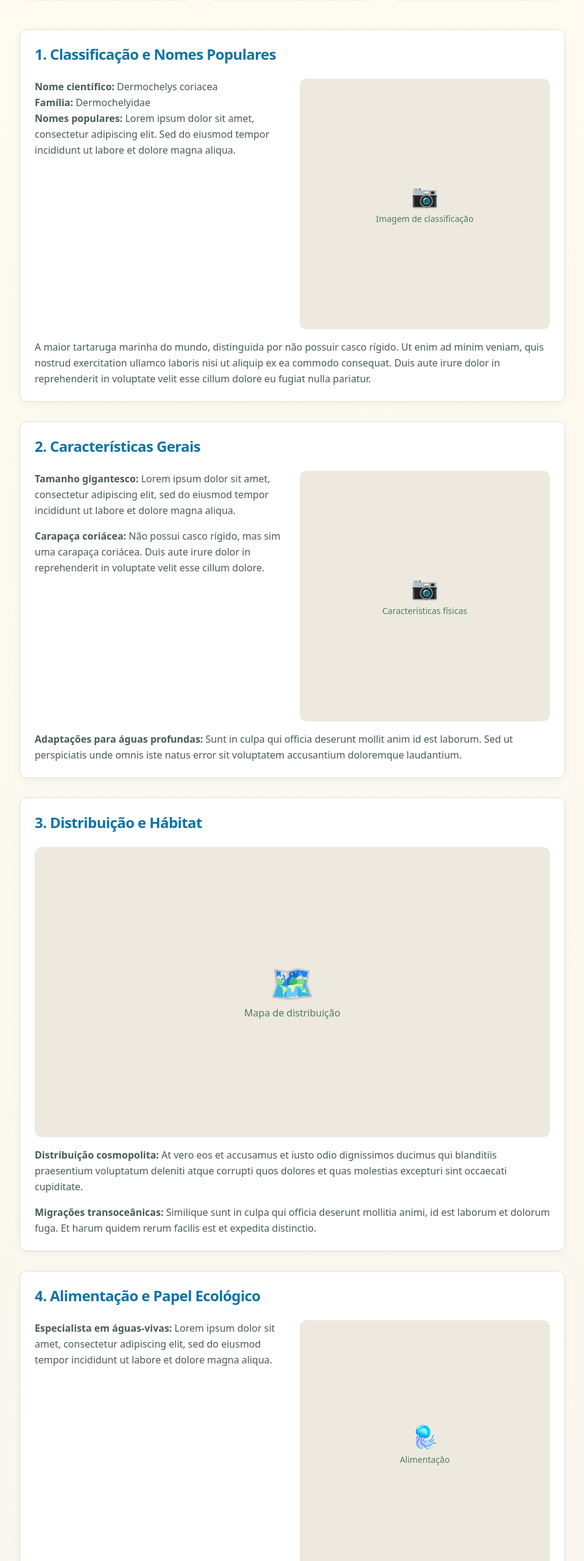
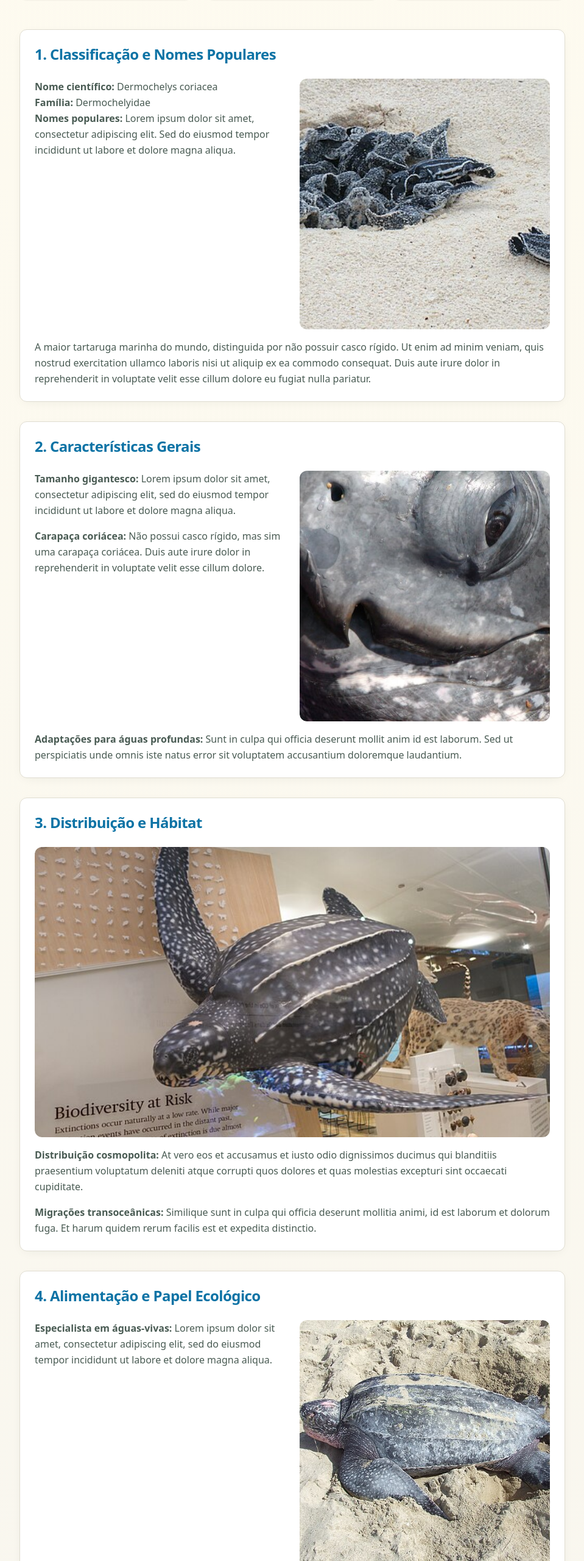
Before and after one commit to MatheusToyota/tartarugas-do-brasil-viz, a React (Vite) app: page /tartaruga-de-couro in a window 1280 px wide. Shown: the part 946-3506 px from the top of the page at 61% size, without its empty margins (160-1119 px from the left). Built offline with nearby package versions, Linux system fonts and the light colour scheme.

Commit message:
Fix turtle images and conservation section

```diff
--- a/src/pages/TartarugaCabecuda.tsx
+++ b/src/pages/TartarugaCabecuda.tsx
@@ -283,12 +283,6 @@ filhotes, além de campanhas educativas junto às comunidades.
 proteção ambiental no litoral da Bahia e Sergipe, e o Parque Nacional Marinho de Abrolhos
 (BA).
                 </p>
-                <div className="aspect-video bg-muted rounded-lg flex items-center justify-center">
-                  <div className="text-center text-muted-foreground">
-                    <div className="text-6xl mb-2">🛡️</div>
-                    <p>Esforços de conservação</p>
-                  </div>
-                </div>
               </CardContent>
             </Card>
 
--- a/src/pages/TartarugaDeCouro.tsx
+++ b/src/pages/TartarugaDeCouro.tsx
@@ -98,11 +98,12 @@ const TartarugaDeCouro = () => {
                       <strong>Nomes populares:</strong> Lorem ipsum dolor sit amet, consectetur adipiscing elit. Sed do eiusmod tempor incididunt ut labore et dolore magna aliqua.
                     </p>
                   </div>
-                  <div className="aspect-square bg-muted rounded-lg flex items-center justify-center">
-                    <div className="text-center text-muted-foreground">
-                      <div className="text-4xl mb-2">📷</div>
-                      <p className="text-sm">Imagem de classificação</p>
-                    </div>
+                  <div className="aspect-square bg-muted rounded-lg flex items-center justify-center overflow-hidden">
+                    <img
+                      src={couroImg2}
+                      alt="Classificação tartaruga-de-couro"
+                      className="object-cover w-full h-full rounded-lg"
+                    />
                   </div>
                 </div>
                 <p className="text-foreground/80 leading-relaxed">
@@ -125,11 +126,12 @@ const TartarugaDeCouro = () => {
                       <strong>Carapaça coriácea:</strong> Não possui casco rígido, mas sim uma carapaça coriácea. Duis aute irure dolor in reprehenderit in voluptate velit esse cillum dolore.
                     </p>
                   </div>
-                  <div className="aspect-square bg-muted rounded-lg flex items-center justify-center">
-                    <div className="text-center text-muted-foreground">
-                      <div className="text-4xl mb-2">📷</div>
-                      <p className="text-sm">Características físicas</p>
-                    </div>
+                  <div className="aspect-square bg-muted rounded-lg flex items-center justify-center overflow-hidden">
+                    <img
+                      src={couroImg3}
+                      alt="Características físicas tartaruga-de-couro"
+                      className="object-cover w-full h-full rounded-lg"
+                    />
                   </div>
                 </div>
                 <p className="text-foreground/80 leading-relaxed">
@@ -143,11 +145,12 @@ const TartarugaDeCouro = () => {
                 <CardTitle className="text-2xl text-primary">3. Distribuição e Hábitat</CardTitle>
               </CardHeader>
               <CardContent className="space-y-4">
-                <div className="aspect-video bg-muted rounded-lg flex items-center justify-center mb-4">
-                  <div className="text-center text-muted-foreground">
-                    <div className="text-6xl mb-2">🗺️</div>
-                    <p>Mapa de distribuição</p>
-                  </div>
+                <div className="aspect-video bg-muted rounded-lg flex items-center justify-center mb-4 overflow-hidden">
+                  <img
+                    src={couroImg4}
+                    alt="Distribuição tartaruga-de-couro"
+                    className="object-cover w-full h-full rounded-lg"
+                  />
                 </div>
                 <p className="text-foreground/80 leading-relaxed">
                   <strong>Distribuição cosmopolita:</strong> At vero eos et accusamus et iusto odio dignissimos ducimus qui blanditiis praesentium voluptatum deleniti atque corrupti quos dolores et quas molestias excepturi sint occaecati cupiditate.
@@ -169,11 +172,12 @@ const TartarugaDeCouro = () => {
                       <strong>Especialista em águas-vivas:</strong> Lorem ipsum dolor sit amet, consectetur adipiscing elit, sed do eiusmod tempor incididunt ut labore et dolore magna aliqua.
                     </p>
                   </div>
-                  <div className="aspect-square bg-muted rounded-lg flex items-center justify-center">
-                    <div className="text-center text-muted-foreground">
-                      <div className="text-4xl mb-2">🪼</div>
-                      <p className="text-sm">Alimentação</p>
-                    </div>
+                  <div className="aspect-square bg-muted rounded-lg flex items-center justify-center overflow-hidden">
+                    <img
+                      src={couroImg5}
+                      alt="Alimentação tartaruga-de-couro"
+                      className="object-cover w-full h-full rounded-lg"
+                    />
                   </div>
                 </div>
                 <p className="text-foreground/80 leading-relaxed">
@@ -187,11 +191,12 @@ const TartarugaDeCouro = () => {
                 <CardTitle className="text-2xl text-primary">5. Reprodução e Ciclo de Vida</CardTitle>
               </CardHeader>
               <CardContent className="space-y-4">
-                <div className="aspect-video bg-muted rounded-lg flex items-center justify-center mb-4">
-                  <div className="text-center text-muted-foreground">
-                    <div className="text-6xl mb-2">🥚</div>
-                    <p>Processo reprodutivo</p>
-                  </div>
+                <div className="aspect-video bg-muted rounded-lg flex items-center justify-center mb-4 overflow-hidden">
+                  <img
+                    src={couroImg6}
+                    alt="Processo reprodutivo tartaruga-de-couro"
+                    className="object-cover w-full h-full rounded-lg"
+                  />
                 </div>
                 <p className="text-foreground/80 leading-relaxed">
                   Vel illum qui dolorem eum fugiat quo voluptas nulla pariatur. At vero eos et accusamus et iusto odio dignissimos ducimus qui blanditiis praesentium voluptatum deleniti atque corrupti quos dolores.
--- a/src/pages/TartarugaDePente.tsx
+++ b/src/pages/TartarugaDePente.tsx
@@ -99,11 +99,12 @@ const TartarugaDePente = () => {
                       <strong>Nomes populares:</strong> Lorem ipsum dolor sit amet, consectetur adipiscing elit. Sed do eiusmod tempor incididunt ut labore et dolore magna aliqua.
                     </p>
                   </div>
-                  <div className="aspect-square bg-muted rounded-lg flex items-center justify-center">
-                    <div className="text-center text-muted-foreground">
-                      <div className="text-4xl mb-2">📷</div>
-                      <p className="text-sm">Imagem de classificação</p>
-                    </div>
+                  <div className="aspect-square bg-muted rounded-lg flex items-center justify-center overflow-hidden">
+                    <img
+                      src={penteImg2}
+                      alt="Classificação tartaruga-de-pente"
+                      className="object-cover w-full h-full rounded-lg"
+                    />
                   </div>
                 </div>
                 <p className="text-foreground/80 leading-relaxed">
@@ -132,11 +133,12 @@ const TartarugaDePente = () => {
                       <strong>Nadadeiras:</strong> Sunt in culpa qui officia deserunt mollit anim id est laborum. Longas e adaptadas para natação eficiente, permitindo viagens de milhares de quilômetros.
                     </p>
                   </div>
-                  <div className="aspect-square bg-muted rounded-lg flex items-center justify-center">
-                    <div className="text-center text-muted-foreground">
-                      <div className="text-4xl mb-2">📷</div>
-                      <p className="text-sm">Características físicas</p>
-                    </div>
+                  <div className="aspect-square bg-muted rounded-lg flex items-center justify-center overflow-hidden">
+                    <img
+                      src={penteImg3}
+                      alt="Características físicas tartaruga-de-pente"
+                      className="object-cover w-full h-full rounded-lg"
+                    />
                   </div>
                 </div>
                 <p className="text-foreground/80 leading-relaxed">
@@ -153,11 +155,12 @@ const TartarugaDePente = () => {
                 <CardTitle className="text-2xl text-primary">3. Distribuição e Hábitat</CardTitle>
               </CardHeader>
               <CardContent className="space-y-4">
-                <div className="aspect-video bg-muted rounded-lg flex items-center justify-center mb-4">
-                  <div className="text-center text-muted-foreground">
-                    <div className="text-6xl mb-2">🗺️</div>
-                    <p>Mapa de distribuição</p>
-                  </div>
+                <div className="aspect-video bg-muted rounded-lg flex items-center justify-center mb-4 overflow-hidden">
+                  <img
+                    src={penteImg4}
+                    alt="Distribuição tartaruga-de-pente"
+                    className="object-cover w-full h-full rounded-lg"
+                  />
                 </div>
                 <p className="text-foreground/80 leading-relaxed">
                   <strong>Ocorrência global:</strong> Presente em mares tropicais e subtropicais de todo o planeta. At vero eos et accusamus et iusto odio dignissimos ducimus qui blanditiis praesentium voluptatum deleniti atque corrupti quos dolores et quas molestias excepturi sint occaecati cupiditate non provident.
@@ -185,11 +188,12 @@ const TartarugaDePente = () => {
                       <strong>Dieta especializada:</strong> Esponjas, crustáceos, moluscos, corais moles, ouriços-do-mar, briozoários e algumas algas. Lorem ipsum dolor sit amet, consectetur adipiscing elit.
                     </p>
                   </div>
-                  <div className="aspect-square bg-muted rounded-lg flex items-center justify-center">
-                    <div className="text-center text-muted-foreground">
-                      <div className="text-4xl mb-2">🧽</div>
-                      <p className="text-sm">Alimentação</p>
-                    </div>
+                  <div className="aspect-square bg-muted rounded-lg flex items-center justify-center overflow-hidden">
+                    <img
+                      src={penteImg5}
+                      alt="Alimentação tartaruga-de-pente"
+                      className="object-cover w-full h-full rounded-lg"
+                    />
                   </div>
                 </div>
                 <p className="text-foreground/80 leading-relaxed">
@@ -206,11 +210,12 @@ const TartarugaDePente = () => {
                 <CardTitle className="text-2xl text-primary">5. Reprodução e Ciclo de Vida</CardTitle>
               </CardHeader>
               <CardContent className="space-y-4">
-                <div className="aspect-video bg-muted rounded-lg flex items-center justify-center mb-4">
-                  <div className="text-center text-muted-foreground">
-                    <div className="text-6xl mb-2">🥚</div>
-                    <p>Processo reprodutivo</p>
-                  </div>
+                <div className="aspect-video bg-muted rounded-lg flex items-center justify-center mb-4 overflow-hidden">
+                  <img
+                    src={penteImg6}
+                    alt="Processo reprodutivo tartaruga-de-pente"
+                    className="object-cover w-full h-full rounded-lg"
+                  />
                 </div>
                 <p className="text-foreground/80 leading-relaxed">
                   <strong>Locais de desova no Brasil:</strong> Litoral norte da Bahia, Sergipe e litoral sul do Rio Grande do Norte. Vel illum qui dolorem eum fugiat quo voluptas nulla pariatur. At vero eos et accusamus et iusto odio dignissimos ducimus.
@@ -250,11 +255,12 @@ const TartarugaDePente = () => {
                       <strong>Poluição marinha:</strong> Ingestão de plásticos e resíduos flutuantes. Itaque earum rerum hic tenetur a sapiente delectus.
                     </p>
                   </div>
-                  <div className="aspect-square bg-muted rounded-lg flex items-center justify-center">
-                    <div className="text-center text-muted-foreground">
-                      <div className="text-4xl mb-2">⚠️</div>
-                      <p className="text-sm">Principais ameaças</p>
-                    </div>
+                  <div className="aspect-square bg-muted rounded-lg flex items-center justify-center overflow-hidden">
+                    <img
+                      src={penteImg7}
+                      alt="Principais ameaças tartaruga-de-pente"
+                      className="object-cover w-full h-full rounded-lg"
+                    />
                   </div>
                 </div>
                 <p className="text-foreground/80 leading-relaxed">
```
